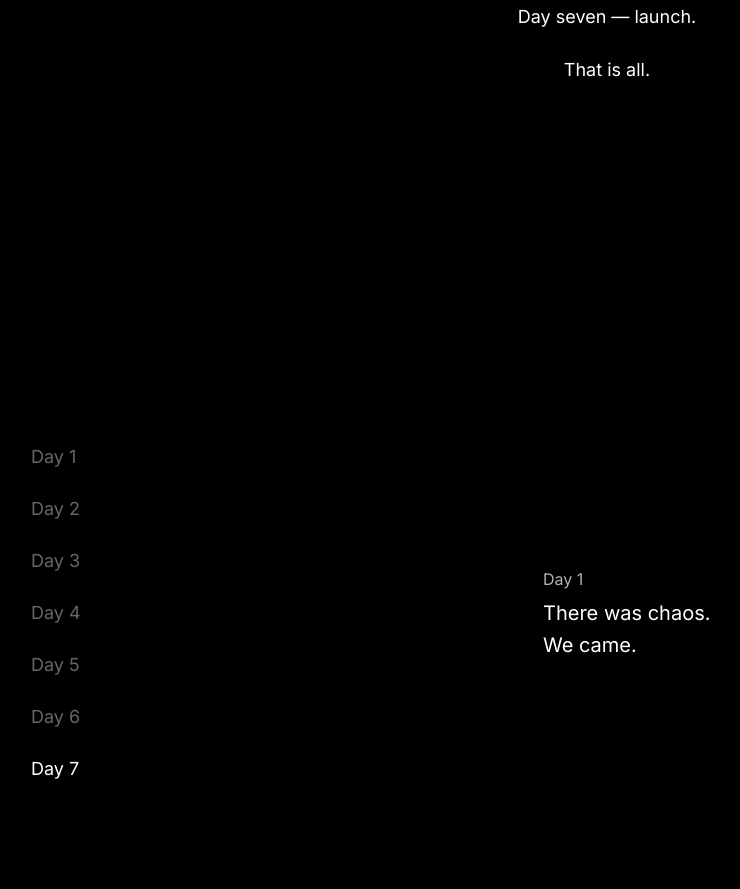
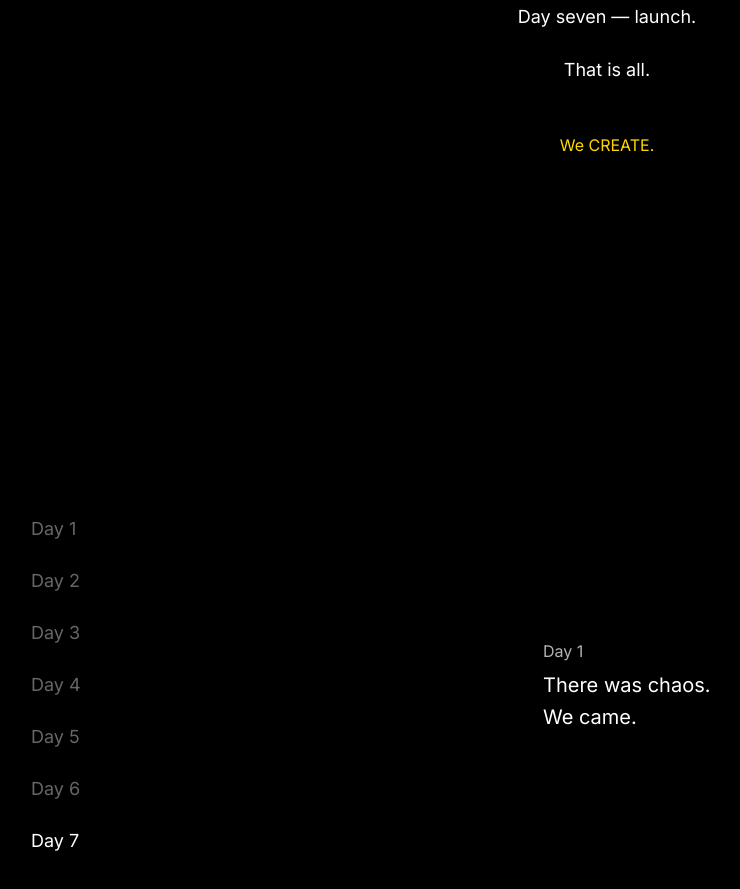
Before and after one commit to post-meta/seventhday, a Next.js app: page / in a window 1280 px wide. Shown: the part 1363-2252 px from the top of the page, without its empty margins (33-773 px from the left). Built offline with nearby package versions, Linux system fonts and the light colour scheme.

Commit message:
Add gold 'We CREATE' tagline to Manifesto section
- Add small gold text at bottom of Manifesto
- Use holy-gold color for brand tagline
- Keep all existing content structure

```diff
--- a/app/components/Manifesto.tsx
+++ b/app/components/Manifesto.tsx
@@ -73,6 +73,14 @@ export default function Manifesto() {
                     >
                         That is all.
                     </motion.p>
+
+                    {/* Gold tagline at bottom */}
+                    <motion.p
+                        variants={itemVariants}
+                        className="mt-12 font-sans text-sm text-holy-gold md:text-base"
+                    >
+                        We CREATE.
+                    </motion.p>
                 </motion.div>
             </div>
         </section>
```
